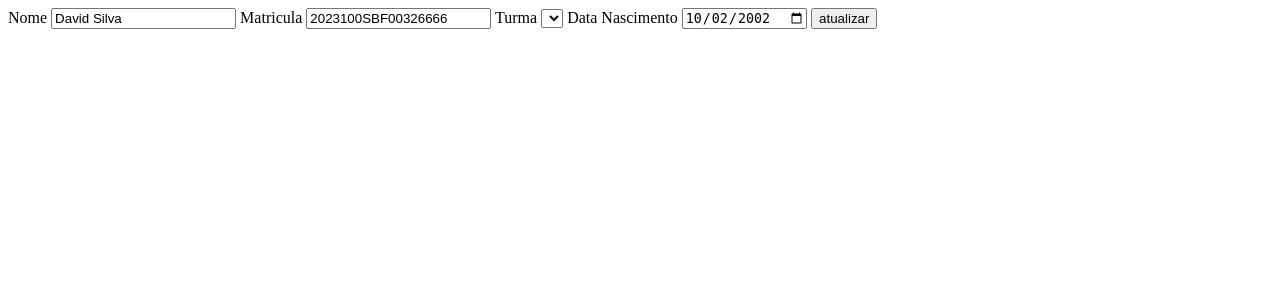
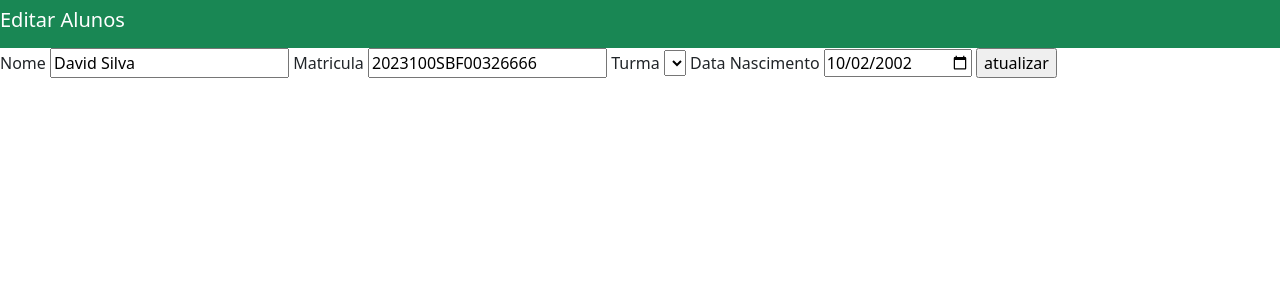
Before and after one commit to HigorOliDev/projeto-poo-hd, a Django app: page /editarAlunos/4 in a window 1280 px wide. Shown: the top 300 px of the page. Run offline with Django 5.2, Linux system fonts and the light colour scheme; data comes from the database, SQL or seed files in the repository; both versions use the stored data as it was after the commit; lists and menus that the app fills with data are empty.

Commit message:
editar navbar

```diff
--- a/app/templates/EditarProfessores.html
+++ b/app/templates/EditarProfessores.html
@@ -1,7 +1,7 @@
 <link href="https://cdn.jsdelivr.net/npm/bootstrap@5.3.0/dist/css/bootstrap.min.css" rel="stylesheet">
 <nav class="navbar navbar-dark bg-success">
     <div class="container-success">
-     <h1> <a class="navbar-brand" href="#">Editar de Professor</a>
+     <h1> <a class="navbar-brand" href="#">Editar Professor</a>
     </h1>
     </div>
 
--- a/app/templates/editarAlunos.html
+++ b/app/templates/editarAlunos.html
@@ -1,3 +1,12 @@
+<link href="https://cdn.jsdelivr.net/npm/bootstrap@5.3.0/dist/css/bootstrap.min.css" rel="stylesheet">
+<nav class="navbar navbar-dark bg-success">
+    <div class="container-success">
+     <h1> <a class="navbar-brand" href="#">Editar Alunos</a>
+    </h1>
+    </div>
+
+  </nav>
+
 <form method="POST"> <!--os métodos disponiveis são GET e POST, os dois funcinam para enviar dados, o POST envia os dados encapsulados no request-->
     {% csrf_token %}
     <label>Nome</label>
--- a/app/templates/editarhorarios.html
+++ b/app/templates/editarhorarios.html
@@ -1,7 +1,7 @@
 <link href="https://cdn.jsdelivr.net/npm/bootstrap@5.3.0/dist/css/bootstrap.min.css" rel="stylesheet">
 <nav class="navbar navbar-dark bg-success">
     <div class="container-success">
-     <h1> <a class="navbar-brand" href="#">Editar de Professor</a>
+     <h1> <a class="navbar-brand" href="#">Editar Horário</a>
     </h1>
     </div>
 
--- a/app/views.py
+++ b/app/views.py
@@ -31,7 +31,6 @@ def editarAlunos(request, id):
         # Atualiza os campos do aluno com os dados enviados
         aluno.nome = request.POST.get("nome")
         aluno.matricula = request.POST.get("matricula")
-        aluno.turma = Turma.objects.get(id=int(request.POST.get("turma")))
         #print(request.POST.get("turma"))
         aluno.data_nascimento = request.POST.get("data_nascimento")
 
```
Also changed, not shown: app/templates/editarDisciplinas.html (+9 -0 lines), db.sqlite3.
